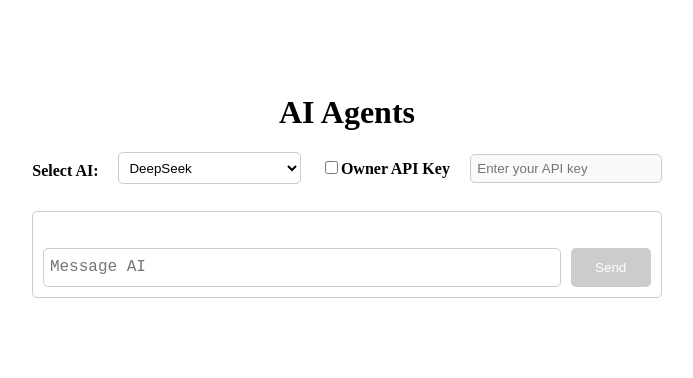
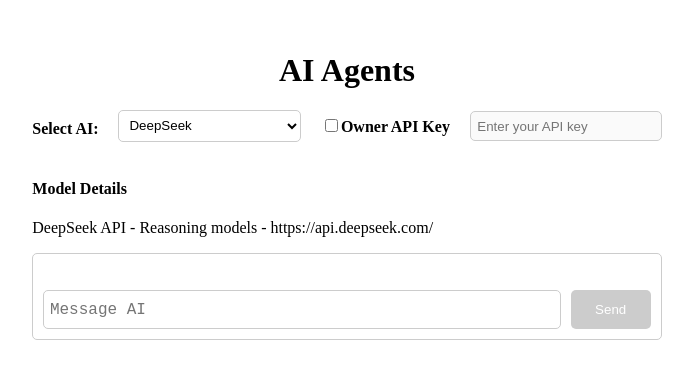
Before and after one commit to knofler/nextAi, a Next.js app: page / in a window 1280 px wide. Shown: the part 218-596 px from the top of the page, without its empty margins (293-986 px from the left). Built offline with nearby package versions, Linux system fonts and the light colour scheme.

Commit message:
Model description, parameter and size inclued

```diff
--- a/src/pages/index.js
+++ b/src/pages/index.js
@@ -201,6 +201,15 @@
     },
   };
 
+  const modelDescriptions = {
+    'deepseek-coder:6.7b': 'DeepSeek Coder is a capable coding model trained on two trillion code and natural language tokens - parameters 6.7B - size: 3.8 GB',
+    'codellama': 'A large language model that can use text prompts to generate and discuss code - parameters 7B - size: 3.8 GB',
+    'llama3.2': 'Meta\'s Llama 3.2 goes small with 1B and 3B models  - parameters 3B - size: 2.0GB',
+    'gemma': 'Gemma is a family of lightweight, state-of-the-art open models built by Google DeepMind. Updated to version 1.1  - parameters 7B - size: 5.0 GB',
+    'deepseek': 'DeepSeek API - Reasoning models - https://api.deepseek.com/',
+    'openai': 'OpenAI - GPT-4 - https://api.openai.com/'
+  };
+
   return (
     <div className={styles.chatContainer} ref={chatContainerRef}>
       <h1>AI Agents</h1>
@@ -211,11 +220,13 @@
             <select value={api} onChange={(e) => setApi(e.target.value)} className={styles.select}>
               <option value="deepseek">DeepSeek</option>
               <option value="openai">OpenAI</option>
-              <optgroup label="Edge LLM">
+              <optgroup label="Code Models">
+                <option value="deepseek-coder:6.7b">DeepSeek-Coder:6.7b</option>
+                <option value="codellama">CodeLlama</option>
+              </optgroup>
+              <optgroup label="GPT Models">
                 <option value="llama3.2">Llama3.2</option>
                 <option value="gemma">Gemma</option>
-                <option value="deepseek-coder:6.7b">DeepSeek-Coder:6.7b</option>
-                <option value="codellama">CodeLlama</option>
               </optgroup>
             </select>
           </div>
@@ -239,6 +250,11 @@
               disabled={!useCustomApiKey}
             />
           </div>
+        </div>
+
+        <div className={styles.modelDetails}>
+          <h4>Model Details</h4>
+          <p>{modelDescriptions[api]}</p>
         </div>
 
         <div className={styles.chatBoundary}>
```
